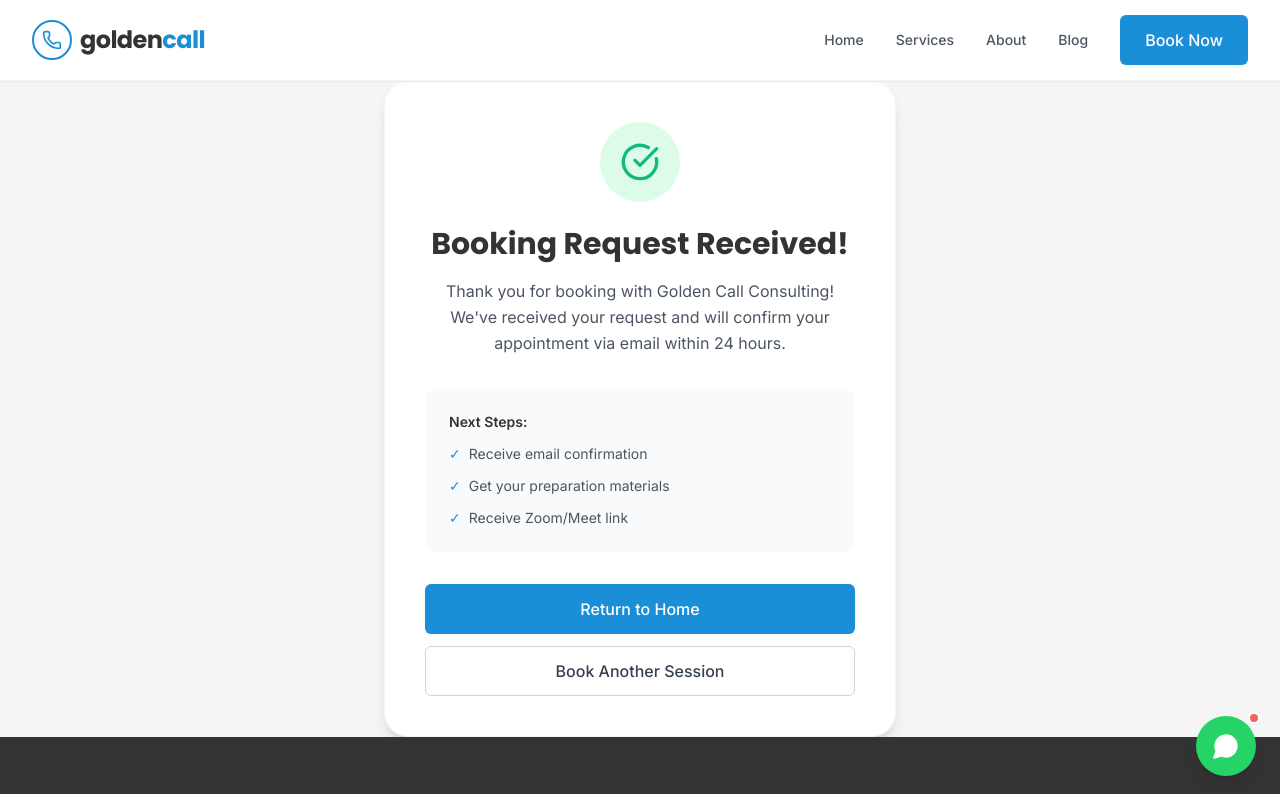
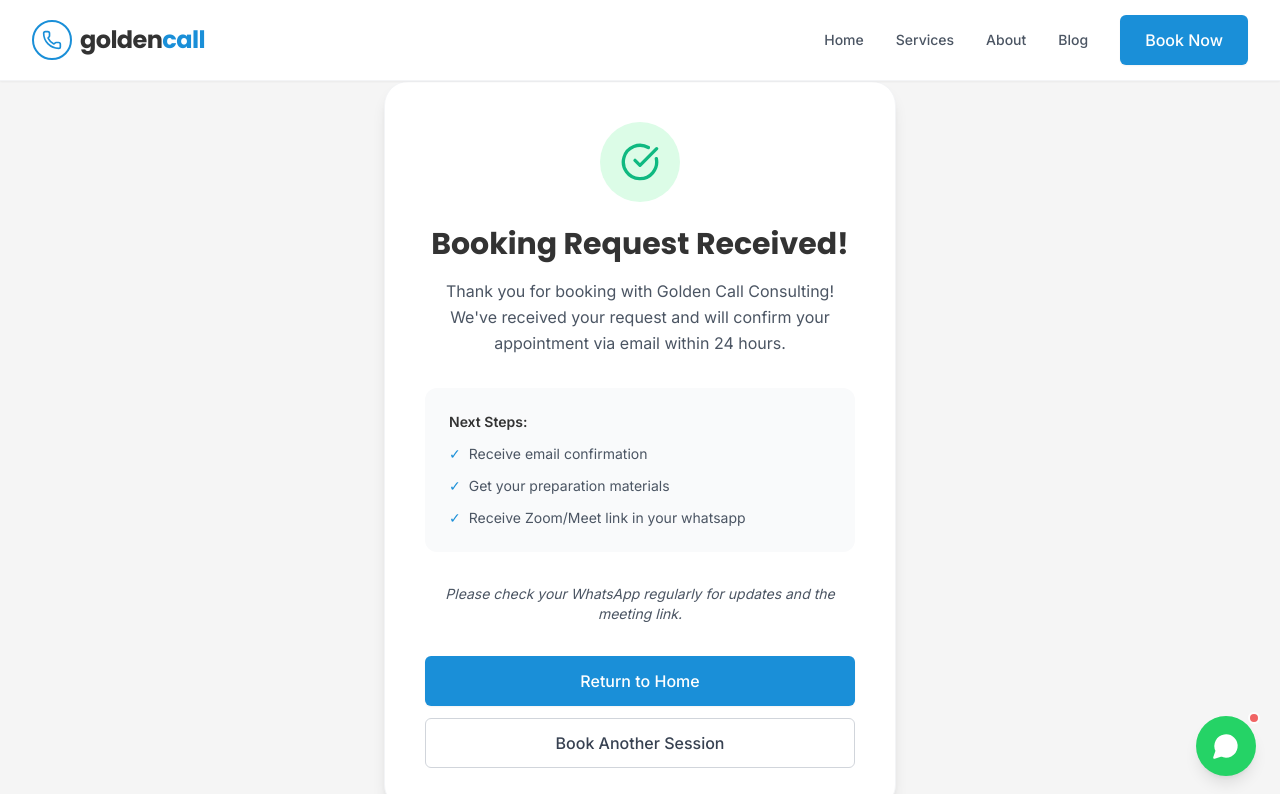
Before and after one commit to Abdilouai/goldencall-website, a React (Vite) app: page /booking-success in a window 1280 px wide. Shown: the top 794 px of the page. Built offline with nearby package versions, Linux system fonts and the light colour scheme.

Commit message:
Update BookingSuccess.tsx

```diff
--- a/pages/BookingSuccess.tsx
+++ b/pages/BookingSuccess.tsx
@@ -27,9 +27,13 @@
           </div>
           <div className="flex gap-2">
             <span className="text-primary">✓</span>
-            <span>Receive Zoom/Meet link</span>
+            <span>Receive Zoom/Meet link in your whatsapp</span>
           </div>
         </div>
+
+        <p className="text-gray-600 mb-8 text-sm italic">
+          Please check your WhatsApp regularly for updates and the meeting link.
+        </p>
 
         <div className="flex flex-col gap-3">
           <Link to="/">
```
